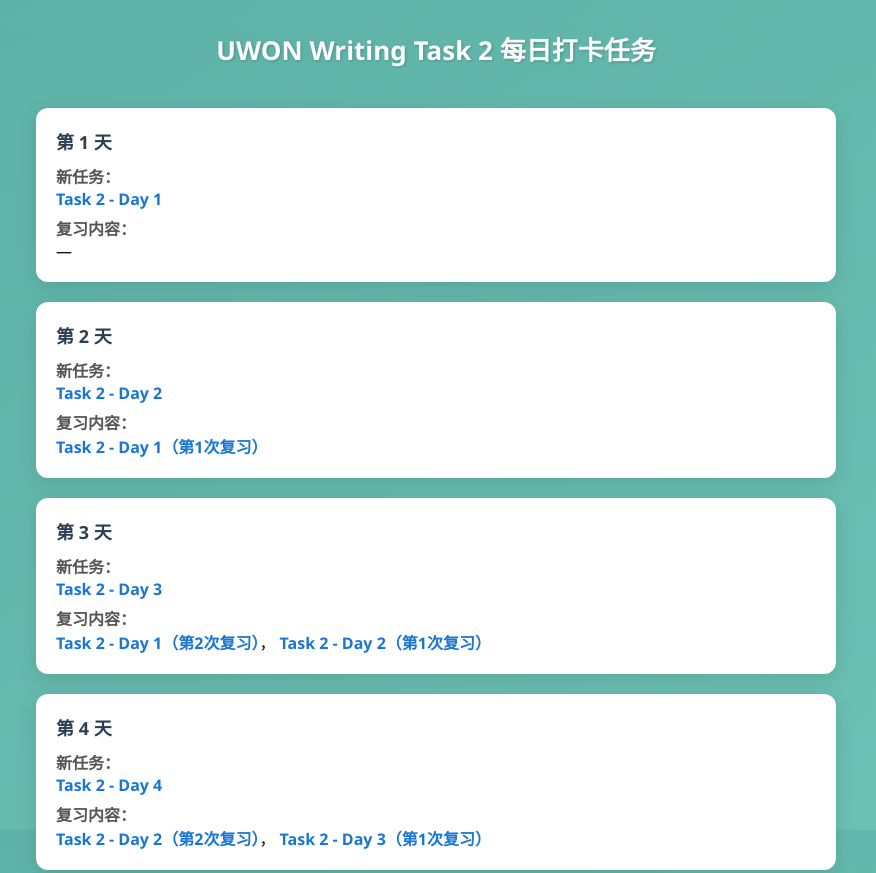
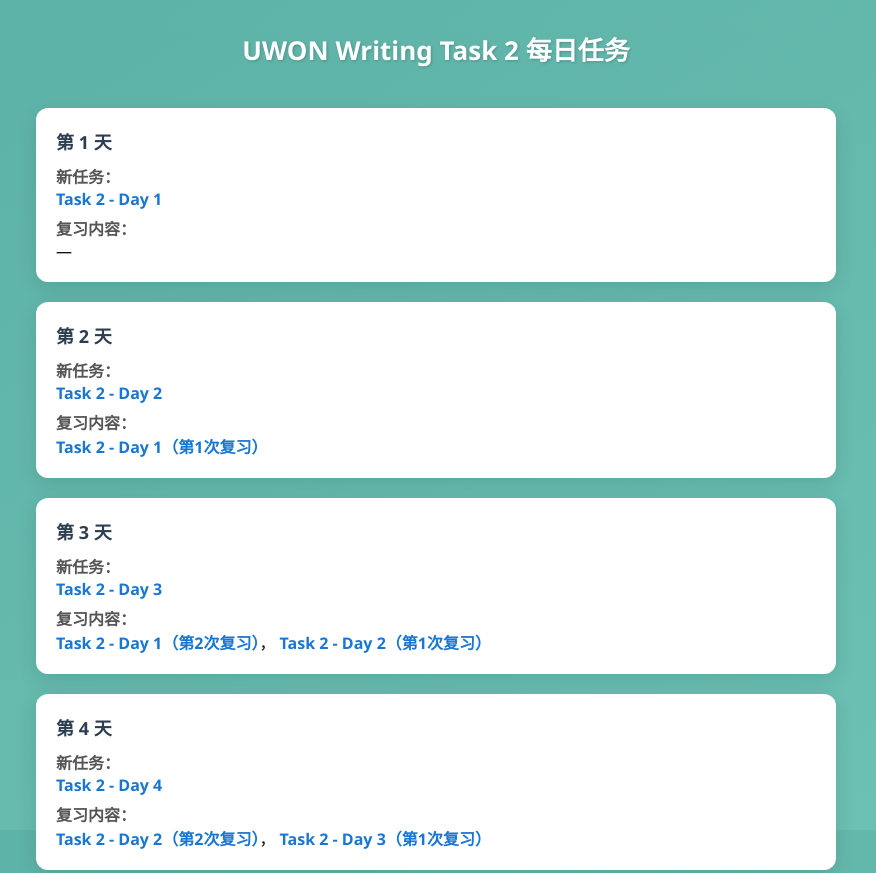
Before and after one commit to UWONAcademy/WritingTask2-review, a plain HTML site: page index.html in a window 1280 px wide. Shown: the top 873 px of the page, without its empty margins (204-1080 px from the left). Drawn offline with Linux system fonts and the light colour scheme.

Commit message:
Update index.html

```diff
--- a/index.html
+++ b/index.html
@@ -3,7 +3,7 @@
 <head>
   <meta charset="UTF-8" />
   <meta name="viewport" content="width=device-width, initial-scale=1.0">
-  <title>UWON Writing Task 2 每日打卡任务</title>
+  <title>UWON Writing Task 2 每日任务</title>
   <style>
     html, body {
       margin: 0;
@@ -71,7 +71,7 @@
   </style>
 </head>
 <body>
-  <h1 class="page-title">UWON Writing Task 2 每日打卡任务</h1>
+  <h1 class="page-title">UWON Writing Task 2 每日任务</h1>
 
   <div class="container" id="plan-container"></div>
 
```
